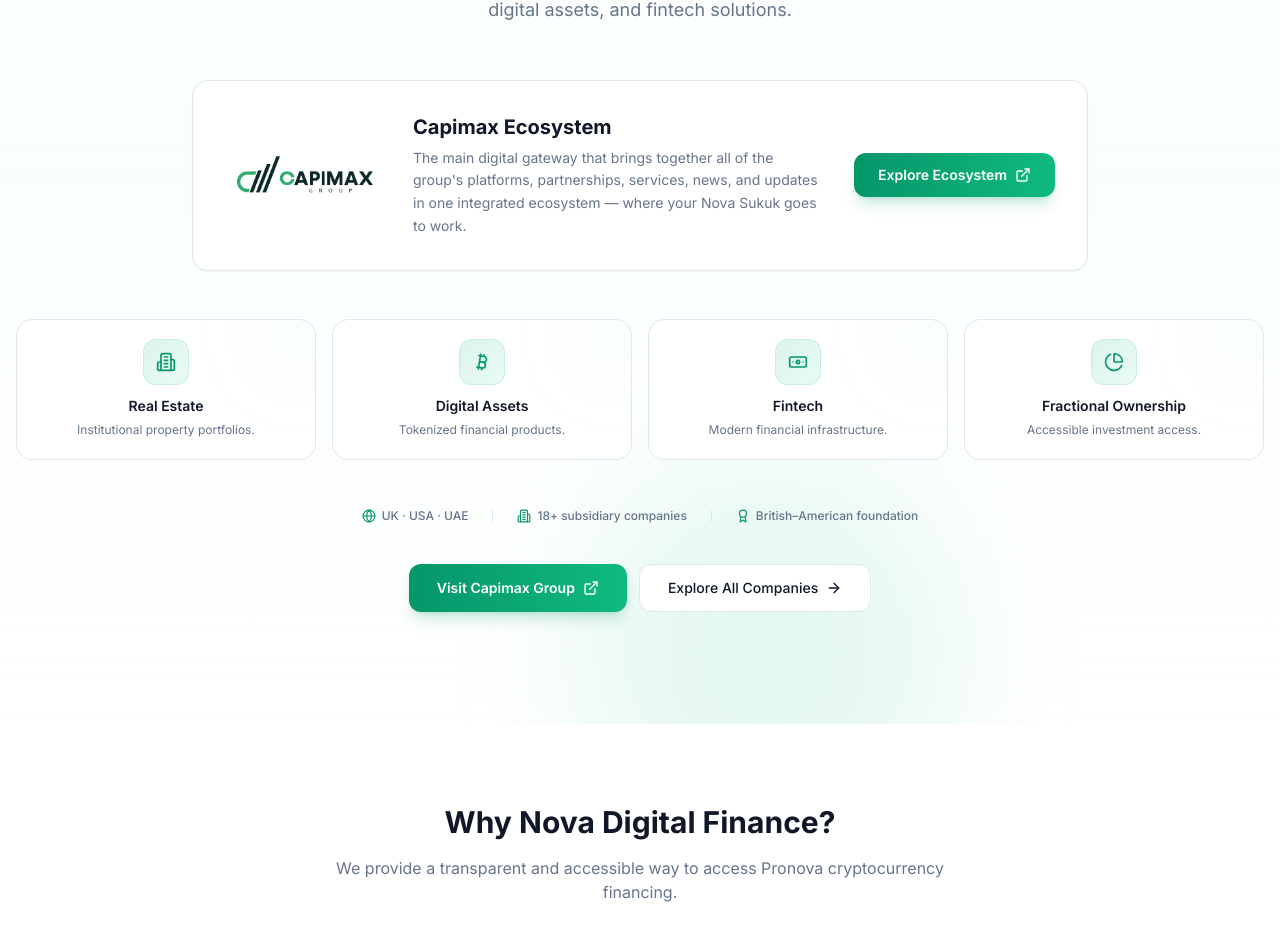
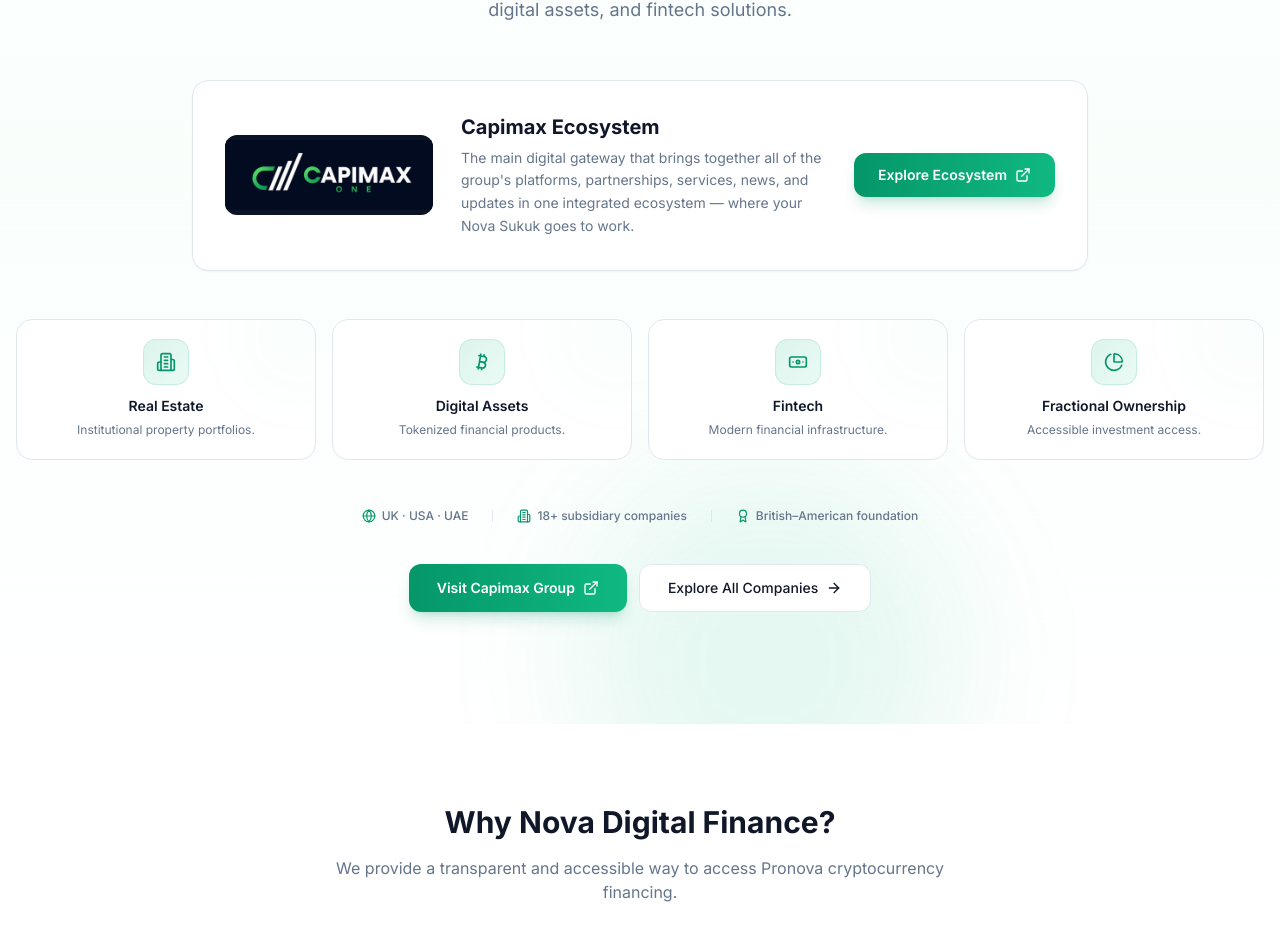
Before and after one commit to Daamah-Digital-Solutions/nova-digital-finance, a Next.js app in the folder frontend/: page / in a window 1280 px wide. Shown: the part 3434-4366 px from the top of the page. Built offline with nearby package versions, Linux system fonts and the light colour scheme; no server answers.

Commit message:
Use official Capimax ONE logo for the Ecosystem banner
Swap the placeholder group logo for the dedicated Capimax ONE ecosystem
logo (dark-background artwork) and give the banner plate a matching dark
tile so it blends instead of sitting on a white plate.

```diff
--- a/frontend/src/app/(public)/page.tsx
+++ b/frontend/src/app/(public)/page.tsx
@@ -480,10 +480,10 @@ export default function HomePage() {
           {/* Capimax Ecosystem banner */}
           <div className="mx-auto mb-12 max-w-4xl overflow-hidden rounded-2xl border bg-card shadow-sm">
             <div className="flex flex-col items-center gap-5 p-6 sm:flex-row sm:gap-7 sm:p-8">
-              <div className="flex h-20 w-40 shrink-0 items-center justify-center rounded-xl bg-white p-3 dark:bg-white">
+              <div className="flex h-20 w-52 shrink-0 items-center justify-center overflow-hidden rounded-xl bg-[#0b1526]">
                 {/* eslint-disable-next-line @next/next/no-img-element */}
                 <img
-                  src="/capimax-group-logo.png"
+                  src="/partners/capimax-ecosystem.png"
                   alt="Capimax Ecosystem"
                   className="h-full w-full object-contain"
                 />
```
Also changed, not shown: frontend/public/partners/capimax-ecosystem.png (added).
